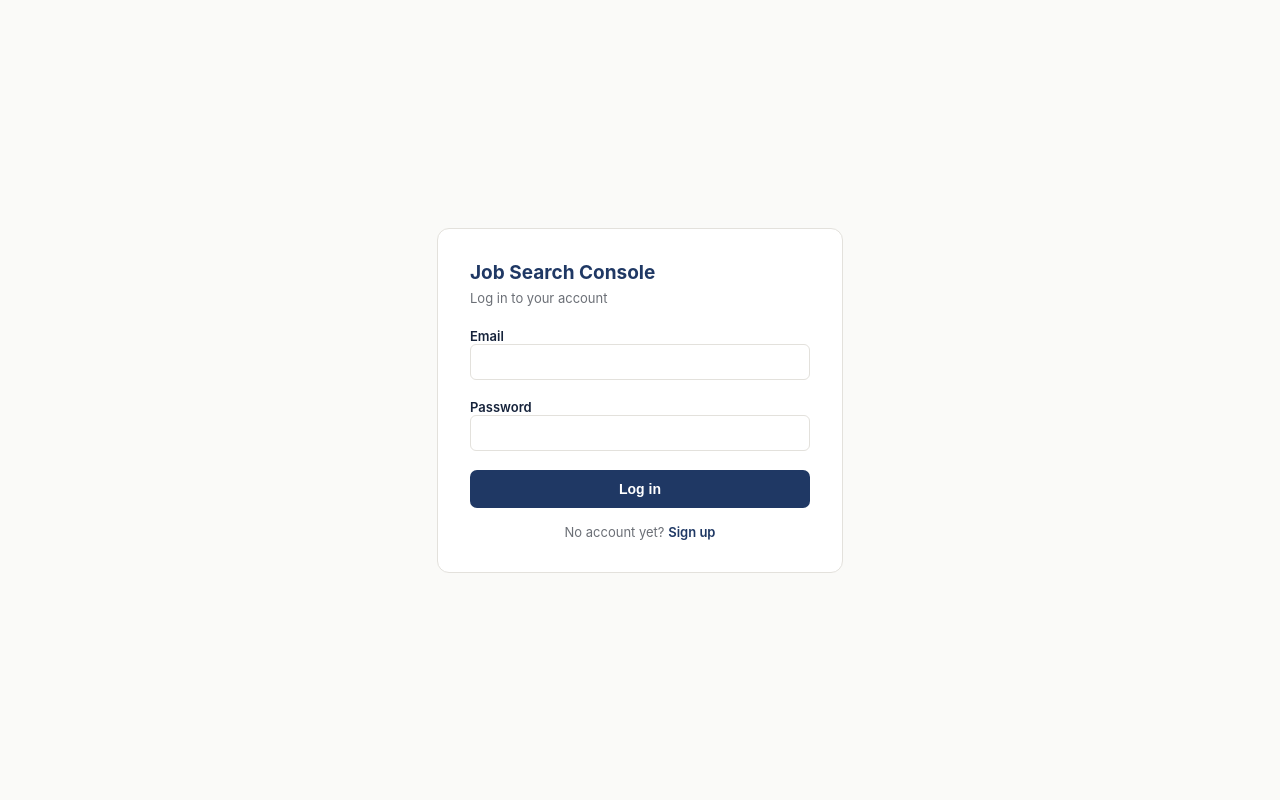
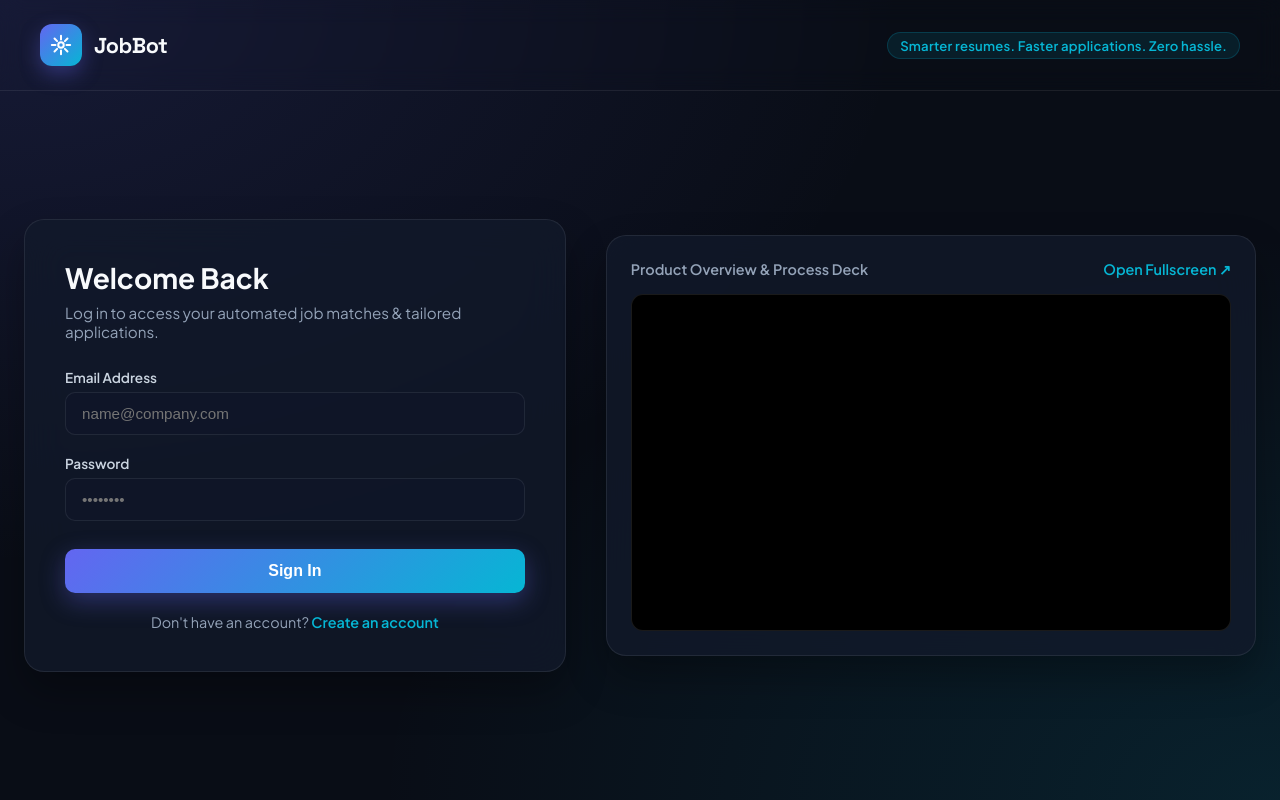
Before and after one commit to manujjha54/jobbot, a Flask app: page /login in a window 1280 px wide. Run offline with Flask 3, Linux system fonts and the light colour scheme; parts of the project's set-up code (start-up, migrations or seed data) failed here and were passed over.

Commit message:
Add JobBot login page with embedded presentation deck

```diff
--- a/templates/login.html
+++ b/templates/login.html
@@ -1,61 +1,307 @@
 <!DOCTYPE html>
 <html lang="en">
 <head>
-<meta charset="UTF-8">
-<meta name="viewport" content="width=device-width, initial-scale=1.0">
-<title>Log in — Job Search Console</title>
-<style>
-  :root { --navy: #1F3864; --navy-dark: #142748; --line: #E3E1DC; --muted: #6B6F76; --ink: #16233B; }
-  body { font-family: -apple-system, "Segoe UI", Inter, Roboto, sans-serif; background: #FAFAF8; color: var(--ink);
-         display: flex; align-items: center; justify-content: center; min-height: 100vh; margin: 0; }
-  .card { background: white; border: 1px solid var(--line); border-radius: 12px; padding: 32px; width: 340px; }
-  h1 { font-size: 19px; margin: 0 0 6px; color: var(--navy); }
-  p.sub { font-size: 13px; color: var(--muted); margin: 0 0 22px; }
-  label { display: block; font-size: 13px; font-weight: 600; margin-bottom: 5px; }
-  input { width: 100%; box-sizing: border-box; padding: 9px 10px; border: 1px solid var(--line); border-radius: 6px; font-size: 14px; margin-bottom: 14px; }
-  button { width: 100%; background: var(--navy); color: white; border: none; padding: 11px; border-radius: 7px; font-size: 14px; font-weight: 600; cursor: pointer; }
-  button:hover { background: var(--navy-dark); }
-  .error { color: #A63446; font-size: 13px; margin-bottom: 10px; display: none; }
-  .footer-link { text-align: center; font-size: 13px; margin-top: 16px; color: var(--muted); }
-  .footer-link a { color: var(--navy); font-weight: 600; text-decoration: none; }
-</style>
+  <meta charset="UTF-8">
+  <meta name="viewport" content="width=device-width, initial-scale=1.0">
+  <title>JobBot | Smarter resumes. Faster applications.</title>
+  <link rel="preconnect" href="https://fonts.googleapis.com">
+  <link rel="preconnect" href="https://fonts.gstatic.com" crossorigin>
+  <link href="https://fonts.googleapis.com/css2?family=Plus+Jakarta+Sans:wght@400;500;600;700;800&family=Space+Grotesk:wght@500;700&display=swap" rel="stylesheet">
+  <style>
+    :root {
+      --bg: #090D16;
+      --card-bg: rgba(18, 26, 43, 0.75);
+      --card-border: rgba(255, 255, 255, 0.08);
+      --primary: #6366F1;
+      --primary-gradient: linear-gradient(135deg, #6366F1 0%, #06B6D4 100%);
+      --accent: #06B6D4;
+      --text: #F8FAFC;
+      --text-muted: #94A3B8;
+      --input-bg: rgba(15, 23, 42, 0.6);
+      --radius-lg: 20px;
+      --radius-sm: 10px;
+    }
+
+    * { box-sizing: border-box; margin: 0; padding: 0; }
+
+    body {
+      background-color: var(--bg);
+      background-image:
+        radial-gradient(at 0% 0%, rgba(99, 102, 241, 0.15) 0px, transparent 50%),
+        radial-gradient(at 100% 100%, rgba(6, 182, 212, 0.12) 0px, transparent 50%);
+      color: var(--text);
+      font-family: 'Plus Jakarta Sans', sans-serif;
+      min-height: 100vh;
+      display: flex;
+      flex-direction: column;
+    }
+
+    header {
+      padding: 1.5rem 2.5rem;
+      display: flex;
+      justify-content: space-between;
+      align-items: center;
+      border-bottom: 1px solid var(--card-border);
+      backdrop-filter: blur(12px);
+    }
+
+    .logo-container {
+      display: flex;
+      align-items: center;
+      gap: 12px;
+      text-decoration: none;
+      color: var(--text);
+    }
+
+    .logo-badge {
+      width: 42px;
+      height: 42px;
+      background: var(--primary-gradient);
+      border-radius: 12px;
+      display: flex;
+      align-items: center;
+      justify-content: center;
+      box-shadow: 0 8px 20px rgba(99, 102, 241, 0.35);
+    }
+
+    .logo-title {
+      font-family: 'Space Grotesk', sans-serif;
+      font-size: 1.35rem;
+      font-weight: 700;
+      letter-spacing: -0.5px;
+    }
+
+    .tagline-pill {
+      font-size: 0.82rem;
+      color: var(--accent);
+      background: rgba(6, 182, 212, 0.1);
+      border: 1px solid rgba(6, 182, 212, 0.2);
+      padding: 4px 12px;
+      border-radius: 50px;
+      font-weight: 600;
+      letter-spacing: 0.2px;
+    }
+
+    .container {
+      max-width: 1280px;
+      margin: 2rem auto;
+      padding: 0 1.5rem;
+      display: grid;
+      grid-template-columns: 1fr 1.2fr;
+      gap: 2.5rem;
+      align-items: center;
+      flex: 1;
+    }
+
+    @media (max-width: 960px) {
+      .container {
+        grid-template-columns: 1fr;
+      }
+    }
+
+    /* Login Box */
+    .auth-card {
+      background: var(--card-bg);
+      border: 1px solid var(--card-border);
+      border-radius: var(--radius-lg);
+      padding: 2.5rem;
+      backdrop-filter: blur(20px);
+      box-shadow: 0 20px 40px rgba(0, 0, 0, 0.3);
+    }
+
+    .auth-card h2 {
+      font-size: 1.75rem;
+      font-weight: 700;
+      margin-bottom: 0.5rem;
+    }
+
+    .auth-card p {
+      color: var(--text-muted);
+      font-size: 0.95rem;
+      margin-bottom: 1.75rem;
+    }
+
+    .form-group {
+      margin-bottom: 1.25rem;
+    }
+
+    label {
+      display: block;
+      font-size: 0.85rem;
+      font-weight: 600;
+      color: #CBD5E1;
+      margin-bottom: 6px;
+    }
+
+    input[type="email"], input[type="password"] {
+      width: 100%;
+      padding: 12px 16px;
+      background: var(--input-bg);
+      border: 1px solid var(--card-border);
+      border-radius: var(--radius-sm);
+      color: var(--text);
+      font-size: 0.95rem;
+      outline: none;
+      transition: all 0.2s ease;
+    }
+
+    input:focus {
+      border-color: var(--primary);
+      box-shadow: 0 0 0 3px rgba(99, 102, 241, 0.25);
+    }
+
+    .btn-submit {
+      width: 100%;
+      padding: 13px;
+      background: var(--primary-gradient);
+      border: none;
+      border-radius: var(--radius-sm);
+      color: white;
+      font-size: 1rem;
+      font-weight: 700;
+      cursor: pointer;
+      box-shadow: 0 8px 24px rgba(99, 102, 241, 0.35);
+      transition: opacity 0.2s;
+      margin-top: 0.5rem;
+    }
+
+    .btn-submit:hover {
+      opacity: 0.92;
+    }
+
+    .switch-link {
+      text-align: center;
+      margin-top: 1.25rem;
+      font-size: 0.9rem;
+      color: var(--text-muted);
+    }
+
+    .switch-link a {
+      color: var(--accent);
+      text-decoration: none;
+      font-weight: 600;
+    }
+
+    /* Presentation Showcase Frame */
+    .deck-preview-card {
+      background: var(--card-bg);
+      border: 1px solid var(--card-border);
+      border-radius: var(--radius-lg);
+      padding: 1.5rem;
+      backdrop-filter: blur(20px);
+      box-shadow: 0 20px 40px rgba(0, 0, 0, 0.3);
+      display: flex;
+      flex-direction: column;
+      gap: 1rem;
+    }
+
+    .deck-header {
+      display: flex;
+      justify-content: space-between;
+      align-items: center;
+    }
+
+    .deck-header span {
+      font-size: 0.9rem;
+      font-weight: 600;
+      color: var(--text-muted);
+    }
+
+    .deck-frame-container {
+      position: relative;
+      width: 100%;
+      aspect-ratio: 16 / 9;
+      border-radius: 12px;
+      overflow: hidden;
+      border: 1px solid rgba(255, 255, 255, 0.1);
+      background: #000;
+    }
+
+    .deck-frame-container iframe {
+      width: 100%;
+      height: 100%;
+      border: none;
+    }
+
+    .deck-actions {
+      display: flex;
+      justify-content: flex-end;
+    }
+
+    .deck-link-btn {
+      color: var(--accent);
+      text-decoration: none;
+      font-size: 0.9rem;
+      font-weight: 600;
+      display: inline-flex;
+      align-items: center;
+      gap: 6px;
+    }
+
+    .deck-link-btn:hover {
+      text-decoration: underline;
+    }
+  </style>
 </head>
 <body>
-<div class="card">
-  <h1>Job Search Console</h1>
-  <p class="sub">Log in to your account</p>
-  <div class="error" id="err"></div>
-  <label>Email<input type="email" id="email" autocomplete="email"></label>
-  <label>Password<input type="password" id="password" autocomplete="current-password"></label>
-  <button id="loginBtn">Log in</button>
-  <div class="footer-link">No account yet? <a href="/signup">Sign up</a></div>
-</div>
-<script>
-document.getElementById('loginBtn').addEventListener('click', async () => {
-  const email = document.getElementById('email').value.trim();
-  const password = document.getElementById('password').value;
-  const err = document.getElementById('err');
-  err.style.display = 'none';
-  try {
-    const res = await fetch('/api/login', {
-      method: 'POST', headers: {'Content-Type': 'application/json'},
-      body: JSON.stringify({email, password})
-    });
-    const data = await res.json();
-    if (data.error) {
-      err.textContent = data.error;
-      err.style.display = 'block';
-    } else {
-      window.location.href = data.is_admin ? '/' : '/';
-    }
-  } catch (e) {
-    err.textContent = 'Something went wrong. Try again.';
-    err.style.display = 'block';
-  }
-});
-document.getElementById('password').addEventListener('keydown', (e) => {
-  if (e.key === 'Enter') document.getElementById('loginBtn').click();
-});
-</script>
+
+  <header>
+    <a href="/" class="logo-container">
+      <div class="logo-badge">
+        <svg width="22" height="22" viewBox="0 0 24 24" fill="none" stroke="white" stroke-width="2.2" stroke-linecap="round" stroke-linejoin="round">
+          <path d="M12 2v4M12 18v4M4.93 4.93l2.83 2.83M16.24 16.24l2.83 2.83M2 12h4M18 12h4M4.93 19.07l2.83-2.83M16.24 7.76l2.83-2.83"/>
+          <circle cx="12" cy="12" r="3"/>
+        </svg>
+      </div>
+      <div>
+        <div class="logo-title">JobBot</div>
+      </div>
+    </a>
+    <div class="tagline-pill">Smarter resumes. Faster applications. Zero hassle.</div>
+  </header>
+
+  <main class="container">
+    <!-- Login Form Section -->
+    <div class="auth-card">
+      <h2>Welcome Back</h2>
+      <p>Log in to access your automated job matches & tailored applications.</p>
+
+      {% if error %}
+        <div style="background: rgba(239, 68, 68, 0.15); border: 1px solid rgba(239, 68, 68, 0.3); color: #FCA5A5; padding: 10px 14px; border-radius: 8px; font-size: 0.88rem; margin-bottom: 1.25rem;">
+          {{ error }}
+        </div>
+      {% endif %}
+
+      <form method="POST" action="/auth/login">
+        <div class="form-group">
+          <label>Email Address</label>
+          <input type="email" name="email" placeholder="name@company.com" required>
+        </div>
+
+        <div class="form-group">
+          <label>Password</label>
+          <input type="password" name="password" placeholder="••••••••" required>
+        </div>
+
+        <button type="submit" class="btn-submit">Sign In</button>
+      </form>
+
+      <div class="switch-link">
+        Don't have an account? <a href="/auth/signup">Create an account</a>
+      </div>
+    </div>
+
+    <!-- Embedded Presentation Deck -->
+    <div class="deck-preview-card">
+      <div class="deck-header">
+        <span>Product Overview & Process Deck</span>
+        <a href="/deck" target="_blank" class="deck-link-btn">Open Fullscreen ↗</a>
+      </div>
+      <div class="deck-frame-container">
+        <iframe src="/deck" title="JobBot Product Deck"></iframe>
+      </div>
+    </div>
+  </main>
+
 </body>
 </html>
```
Also changed, not shown: 1 other file.
